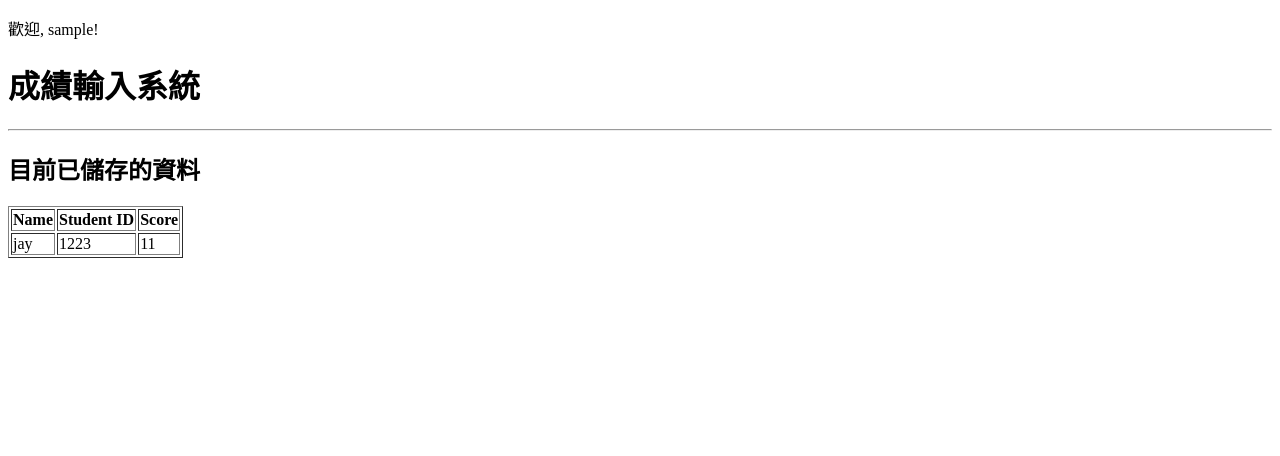
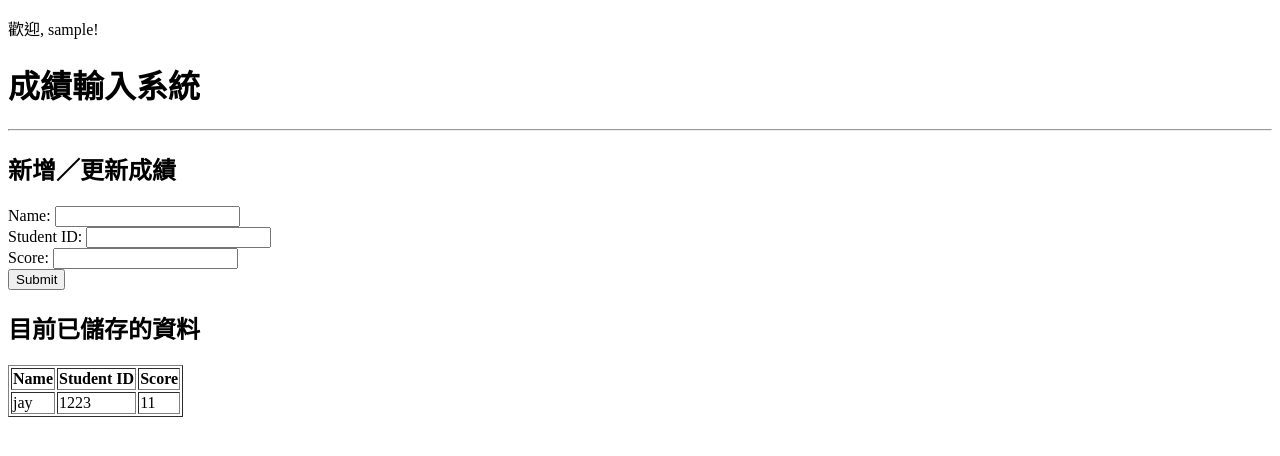
Before and after one commit to leotsai940914/114-1-Department-Computer-Network-and-Programming-, a Flask app: page /grades in a window 1280 px wide. Shown: the top 456 px of the page. Run offline with Flask 3, Linux system fonts and the light colour scheme; the visitor is signed in with stand-in values (Sample User, id 1); data comes from the database, SQL or seed files in the repository.

Commit message:
更新成績登錄html

```diff
--- a/HW7_Flask/templates/grades.html
+++ b/HW7_Flask/templates/grades.html
@@ -10,8 +10,29 @@
 
     <hr>
 
+    <h2>新增／更新成績</h2>
+
+    <form action="/grades" method="POST">
+        <div>
+            <label for="name">Name:</label>
+            <input type="text" id="name" name="name">
+        </div>
+        <div>
+            <label for="student_id">Student ID:</label>
+            <input type="text" id="student_id" name="student_id">
+        </div>
+        <div>
+            <label for="score">Score:</label>
+            <input type="text" id="score" name="score">
+        </div>
+        <div>
+            <button type="submit">Submit</button>
+        </div>
+    </form>
+
     <h2>目前已儲存的資料</h2>
-    <table border="1"> <thead>
+    <table border="1">
+        <thead>
             <tr>
                 <th>Name</th>
                 <th>Student ID</th>
```
